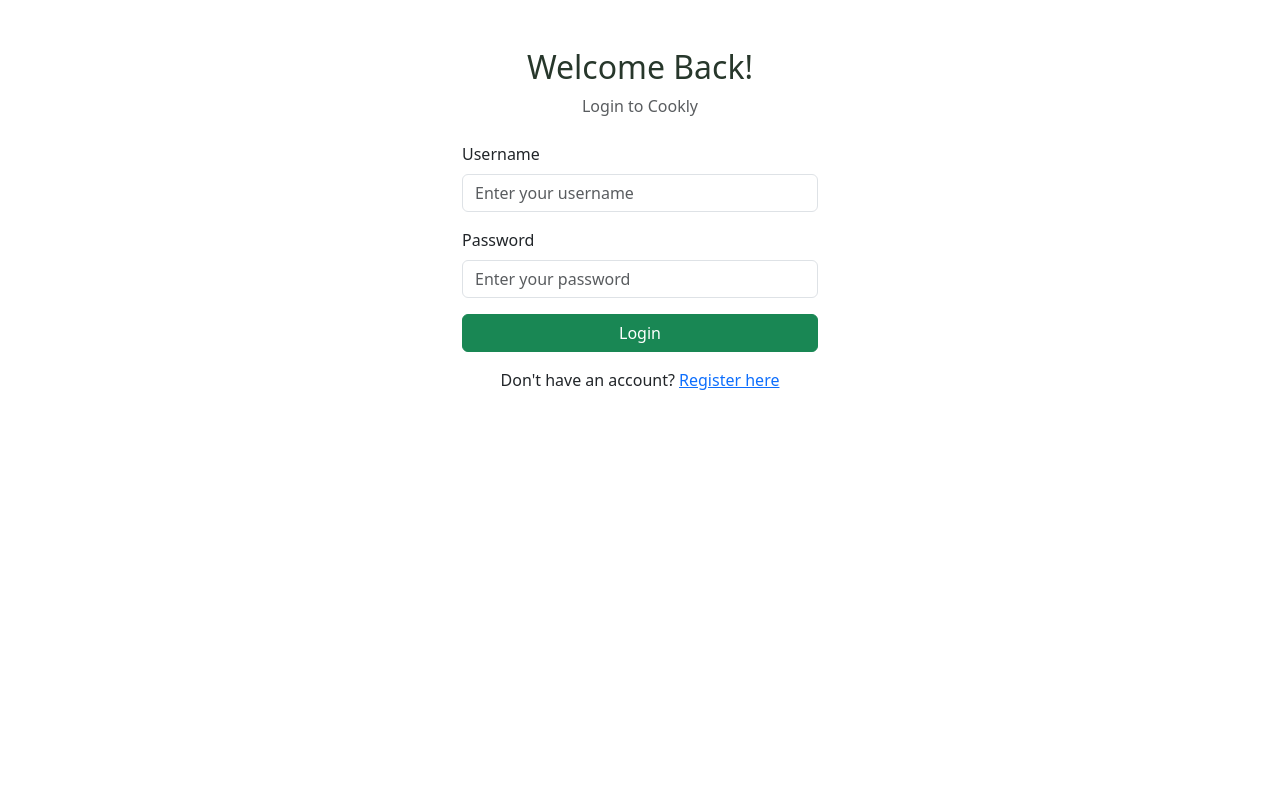
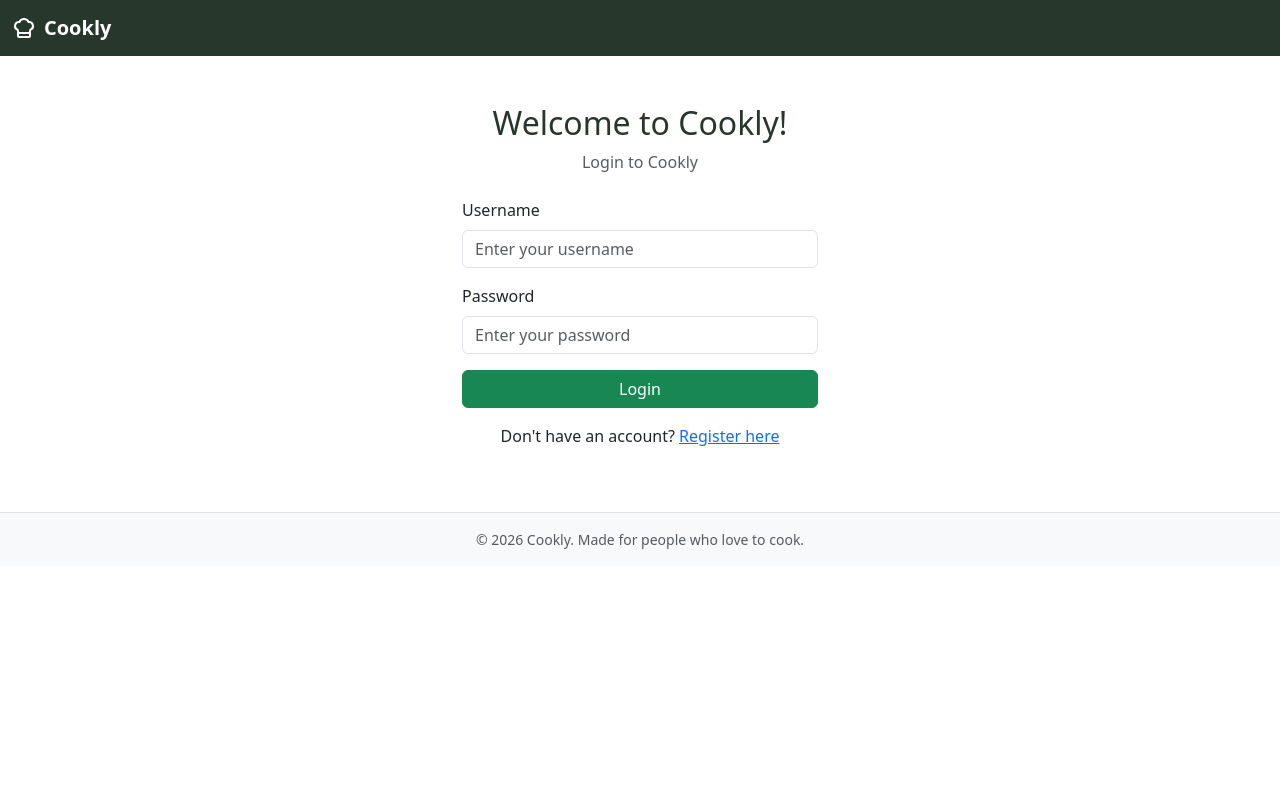
Before and after one commit to cookly-3308/3308Project, a Node server app: page /login in a window 1280 px wide. Run offline with Node 20, Linux system fonts and the light colour scheme; some libraries are stand-ins or nearby versions.

Commit message:
Add reusable Cookly layout, header, and footer

```diff
--- a/ProjectSourceCode/src/app.js
+++ b/ProjectSourceCode/src/app.js
@@ -53,7 +53,7 @@ app.get('/', (req, res) => {
 });
 
 app.get('/register', (req, res) => {
-  res.render('pages/register');
+  res.render('pages/register', { layout: 'cookly' });
 });
 
 app.post('/register', async (req, res) => {
@@ -61,8 +61,9 @@ app.post('/register', async (req, res) => {
   const password = req.body.password;
   const email = req.body.email;
 
-  if (!validateRegistration({username, password})) {
+  if (!validateRegistration({ username, password })) {
     return res.status(400).render('pages/register', {
+      layout: 'cookly',
       message: 'Username and password are required',
       error: true,
     });
@@ -79,11 +80,13 @@ app.post('/register', async (req, res) => {
     console.log(err);
     if (err.code === '23505') {
       return res.status(400).render('pages/register', {
+        layout: 'cookly',
         message: 'Username or email is already taken',
         error: true,
       });
     }
     res.status(500).render('pages/register', {
+      layout: 'cookly',
       message: 'Registration failed',
       error: true,
     });
@@ -91,7 +94,7 @@ app.post('/register', async (req, res) => {
 });
 
 app.get('/login', (req, res) => {
-  res.render('pages/login');
+  res.render('pages/login', { layout: 'cookly' });
 });
 
 app.post('/login', async (req, res) => {
@@ -105,6 +108,7 @@ app.post('/login', async (req, res) => {
 
     if (!user || !(await bcrypt.compare(password || '', user.password_hash))) {
       return res.status(400).render('pages/login', {
+        layout: 'cookly',
         message: 'Incorrect username or password',
         error: true,
       });
@@ -128,6 +132,7 @@ app.post('/login', async (req, res) => {
   } catch (err) {
     console.log(err);
     res.status(500).render('pages/login', {
+      layout: 'cookly',
       message: 'Login failed',
       error: true,
     });
@@ -145,6 +150,7 @@ app.use(auth);
 
 app.get('/home', (req, res) => {
   res.render('pages/home', {
+    layout: 'cookly',
     username: req.session.user.username,
   });
 });
--- /dev/null
+++ b/ProjectSourceCode/src/views/layouts/cookly.hbs
@@ -0,0 +1,29 @@
+
+<!DOCTYPE html>
+<html lang="en">
+
+<head>
+  <meta charset="UTF-8">
+  <meta name="viewport" content="width=device-width, initial-scale=1.0">
+
+  <title>Cookly</title>
+
+  <link href="https://cdn.jsdelivr.net/npm/bootstrap@5.3.3/dist/css/bootstrap.min.css" rel="stylesheet">
+
+  <script src="https://unpkg.com/lucide@0.468.0/dist/umd/lucide.min.js"></script>
+</head>
+
+<body class="d-flex flex-column min-vh-100">
+
+  <main class="flex-grow-1">
+    {{{body}}}
+  </main>
+
+  <script src="https://cdn.jsdelivr.net/npm/bootstrap@5.3.3/dist/js/bootstrap.bundle.min.js"></script>
+
+  <script>
+    lucide.createIcons();
+  </script>
+
+</body>
+</html>
--- a/ProjectSourceCode/src/views/layouts/main.hbs
+++ b/ProjectSourceCode/src/views/layouts/main.hbs
@@ -1,15 +1 @@
-<!DOCTYPE html>
-<html lang="en">
-<head>
-  <meta charset="UTF-8">
-  <meta name="viewport" content="width=device-width, initial-scale=1.0">
-  <title>Cookly</title>
-  <link
-    href="https://cdn.jsdelivr.net/npm/bootstrap@5.3.3/dist/css/bootstrap.min.css"
-    rel="stylesheet"
-  >
-</head>
-<body>
-  {{{body}}}
-</body>
-</html>
+{{{body}}}
--- a/ProjectSourceCode/src/views/pages/login.hbs
+++ b/ProjectSourceCode/src/views/pages/login.hbs
@@ -1,41 +1,29 @@
+{{> header showMenu=false}}
 
 <div class="container mt-5 cookly-login">
   <div class="row justify-content-center">
     <div class="col-md-6 col-lg-4">
 
-      <h2 class="text-center mb-2" style="color: #27372b;">Welcome Back!</h2>
+      <h2 class="text-center mb-2" style="color: #27372b;">Welcome to Cookly!</h2>
       <p class="text-center text-muted mb-4">Login to Cookly</p>
-
       {{#if error}}
-        <div class="alert alert-danger" role="alert">
-          {{message}}
-        </div>
+      <div class="alert alert-danger" role="alert">
+        {{message}}
+      </div>
       {{/if}}
 
       <form action="/login" method="POST">
 
         <div class="mb-3">
           <label for="username" class="form-label">Username</label>
-          <input
-            type="text"
-            class="form-control"
-            id="username"
-            name="username"
-            placeholder="Enter your username"
-            required
-          >
+          <input type="text" class="form-control" id="username" name="username" placeholder="Enter your username"
+            required>
         </div>
 
         <div class="mb-3">
           <label for="password" class="form-label">Password</label>
-          <input
-            type="password"
-            class="form-control"
-            id="password"
-            name="password"
-            placeholder="Enter your password"
-            required
-          >
+          <input type="password" class="form-control" id="password" name="password" placeholder="Enter your password"
+            required>
         </div>
 
         <button type="submit" class="btn btn-success w-100">
@@ -52,3 +40,4 @@
     </div>
   </div>
 </div>
+{{> footer}}
--- a/ProjectSourceCode/src/views/partials/footer.hbs
+++ b/ProjectSourceCode/src/views/partials/footer.hbs
@@ -0,0 +1,7 @@
+<footer class="border-top py-3 mt-5 bg-light">
+  <div class="container text-center">
+    <p class="text-muted small mb-0">
+      &copy; 2026 Cookly. Made for people who love to cook.
+    </p>
+  </div>
+</footer>
--- a/ProjectSourceCode/src/views/partials/header.hbs
+++ b/ProjectSourceCode/src/views/partials/header.hbs
@@ -0,0 +1,38 @@
+<nav class="navbar navbar-dark" style="background-color: #27372b;">
+    <div class="container-fluid">
+
+        <div class="d-flex align-items-center gap-3">
+
+            {{#if showMenu}}
+            <button class="navbar-toggler" type="button" data-bs-toggle="offcanvas" data-bs-target="#cooklyMenu"
+                aria-controls="cooklyMenu" aria-label="Open navigation menu">
+                <span class="navbar-toggler-icon"></span>
+            </button>
+            {{/if}}
+
+            <a class="navbar-brand fw-semibold d-flex align-items-center gap-2 mb-0"
+                href="{{#if showMenu}}/home{{else}}/login{{/if}}">
+                <i data-lucide="chef-hat" aria-hidden="true"></i>
+                <span>Cookly</span>
+            </a>
+
+        </div>
+    </div>
+</nav>
+
+{{#if showMenu}}
+<div class="offcanvas offcanvas-start" tabindex="-1" id="cooklyMenu" aria-labelledby="cooklyMenuLabel">
+    <div class="offcanvas-header">
+        <h5 class="offcanvas-title" id="cooklyMenuLabel">Cookly</h5>
+        <button type="button" class="btn-close" data-bs-dismiss="offcanvas" aria-label="Close"></button>
+    </div>
+
+    <div class="offcanvas-body">
+        <div class="d-grid gap-2">
+            <a href="/home" class="btn btn-outline-secondary text-start">Home</a>
+            <a href="/recipes" class="btn btn-outline-secondary text-start">Browse Recipes</a>
+            <a href="/logout" class="btn btn-outline-danger text-start">Logout</a>
+        </div>
+    </div>
+</div>
+{{/if}}
```
Also changed, not shown: ProjectSourceCode/src/views/pages/home.hbs (+12 -0 lines), ProjectSourceCode/src/views/pages/register.hbs (+10 -32 lines).
